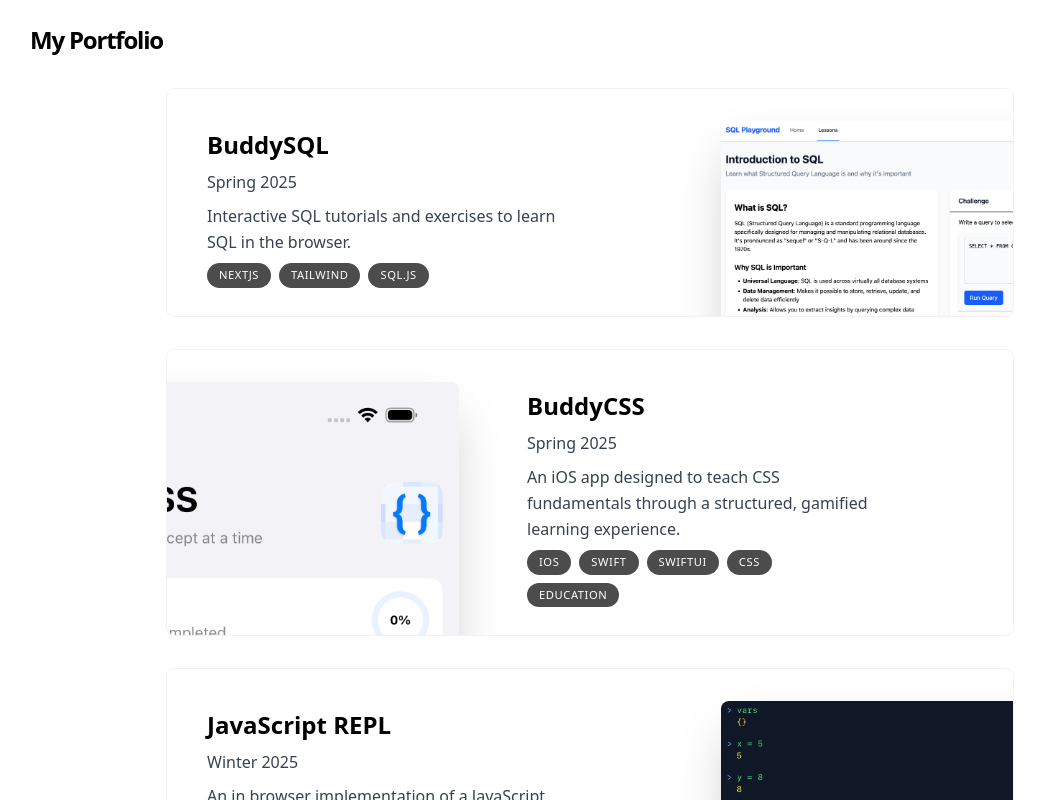
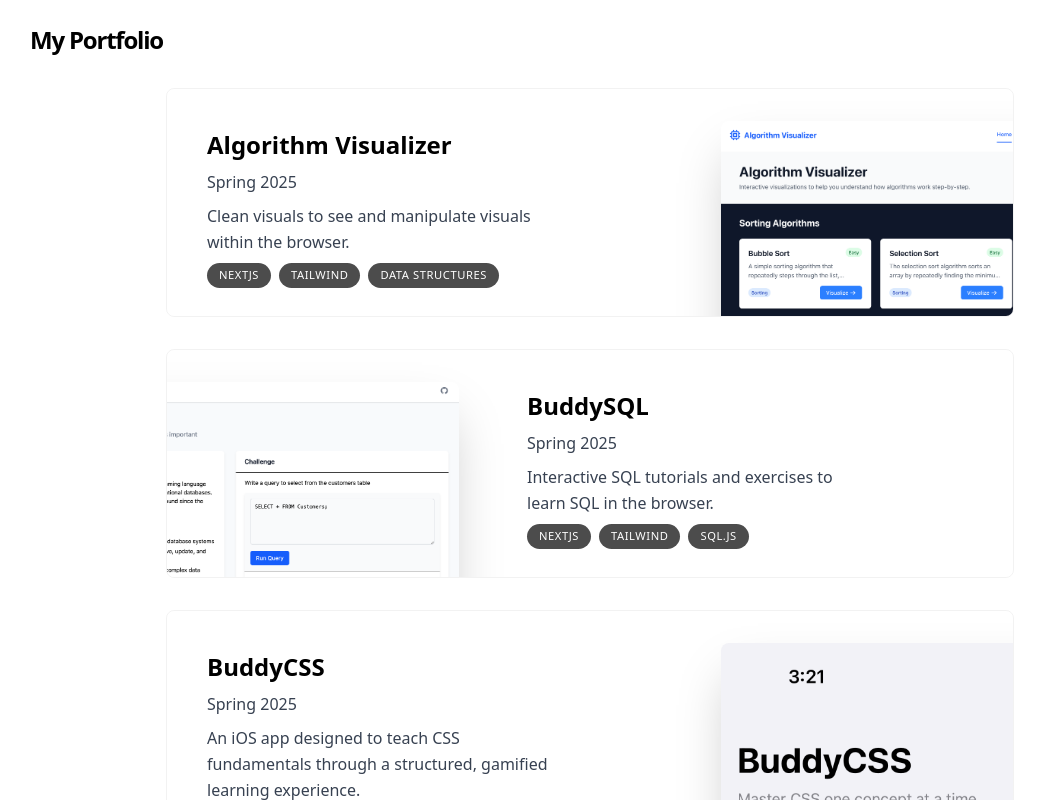
Before and after one commit to Scc33/portfolio, a Next.js app: page / in a window 1280 px wide. Shown: the top 800 px of the page, without its empty margins (50-1095 px from the left). Built offline with nearby package versions, Linux system fonts and the light colour scheme.

Commit message:
Add Algorithm Visualizer project with details and image

```diff
--- a/app/components/Projects.tsx
+++ b/app/components/Projects.tsx
@@ -4,6 +4,15 @@ import { Fragment } from "react";
 import Project from "./Project";
 
 export const projectsData = [
+    {
+        title: "Algorithm Visualizer",
+        description:
+            "Clean visuals to see and manipulate visuals within the browser.",
+        tags: ["NextJS", "Tailwind", "Data Structures"],
+        imageUrl: "/algorithm-visualizer/visualizer.png",
+        link: "https://algorithm-visualizer.seancoughlin.me",
+        date: "Spring 2025"
+    },
     {
         title: "BuddySQL",
         description:
```
Also changed, not shown: public/algorithm-visualizer/visualizer.png (added).
